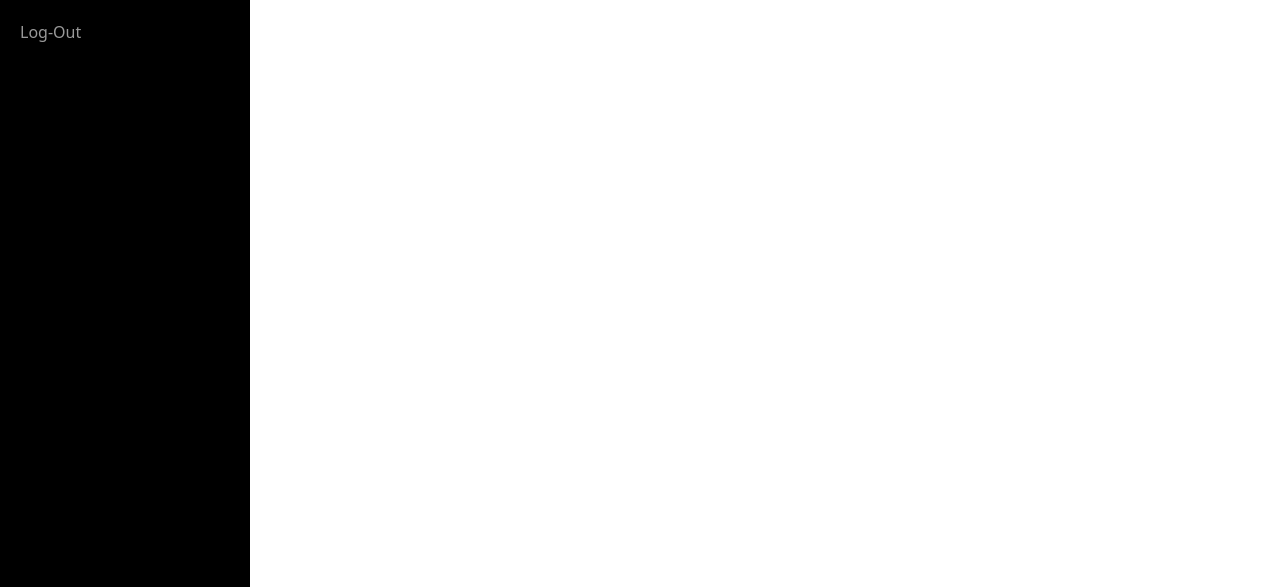
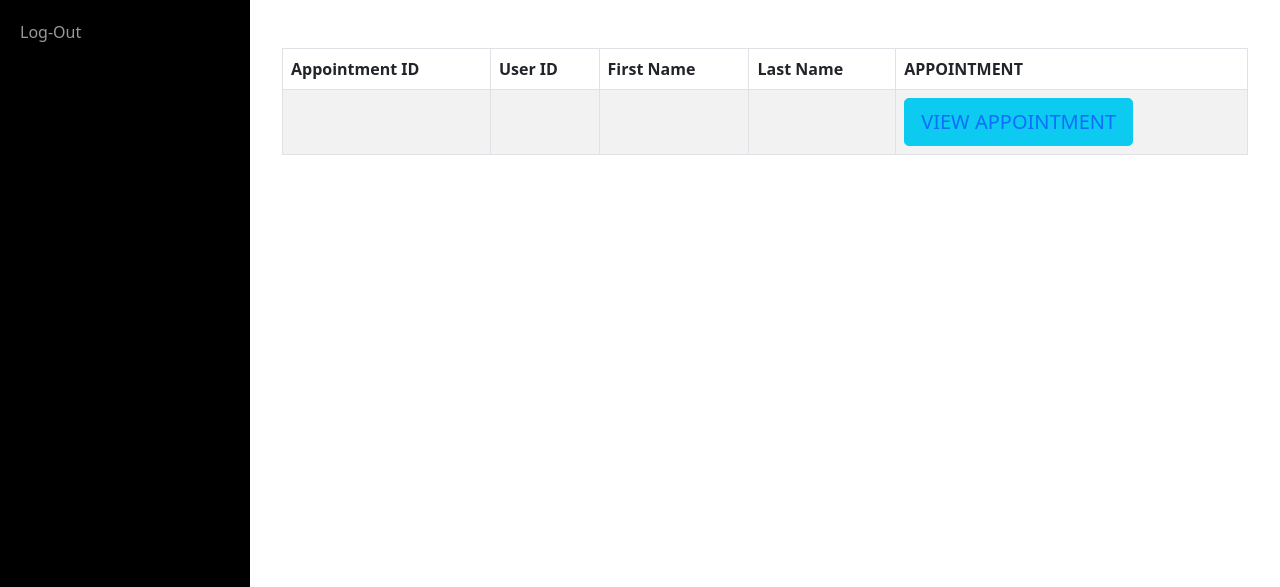
Before and after one commit to JLawrenceTamargo/VetClinicApplication, a PHP site: page /admin/adminDashboard.php in a window 1280 px wide. Shown: the part 213-800 px from the top of the page. Run offline with PHP 8.4, Linux system fonts and the light colour scheme; the visitor is signed in with stand-in values (Sample User, id 1); tables that the repository leaves empty or names only in its code hold one stand-in row (values such as "Sample post"); data that the repository does not hold is empty.

Commit message:
updated dashboard list

```diff
--- a/admin/adminDashboard.php
+++ b/admin/adminDashboard.php
@@ -118,7 +118,60 @@ if (!isset($_SESSION["SESSION_EMAIL"])) {
 
   </table>
 </div>
-        </div>
+
+
+
+
+
+<div class="bs-example container mt-5" data-example-id="striped-table">
+  <table class="table table-striped table-bordered table-hover">
+
+    <thead>
+      <tr>
+        <th>Appointment ID</th>
+        <th>User ID</th>
+        <th>First Name</th>
+        <th>Last Name</th>
+        <th>APPOINTMENT</th>
+      </tr>
+    </thead>
+    <tbody>
+    <?php
+          $sqlA3 = "SELECT * FROM appointment WHERE status='Approved' OR status='Cancelled' GROUP BY userID ORDER BY apptID";
+          $resultA3 = mysqli_query($con, $sqlA3);
+
+          while($rows = mysqli_fetch_assoc($resultA3))
+          {
+              $uid = $rows['userID'];
+   ?>
+      <tr>
+        <th scope="row"><?php echo $rows['apptID']; ?></th>
+        <td><?php echo $rows['userID']; ?> </td>
+        <td><?php echo $rows['patientFirstname']; ?></td>
+        <td><?php echo $rows['patientLastname']; ?></td>
+
+        <td><button class="btn btn-info btn-lg"><a style="text-decoration:none;" href="viewReqAppt.php?reqID=<?php echo $rows['userID']; ?>">VIEW APPOINTMENT</a></button></td>
+      </tr>
+
+
+
+
+
+      <?php } ?>
+
+    </tbody>
+
+  </table>
+</div>
+
+
+
+
+
+
+
+
+</div>
         <!-- /#page-content-wrapper -->
 
     </div>
--- a/admin/viewReqAppt.php
+++ b/admin/viewReqAppt.php
@@ -129,7 +129,7 @@ if (!isset($_SESSION["SESSION_EMAIL"])) {
     <tbody>
     <?php
 
-             $sqlA6= "SELECT * FROM appointment WHERE userID= '{$reqID}' AND status='Pending' ";
+             $sqlA6= "SELECT * FROM appointment WHERE userID= '{$reqID}' ";
              $resultA6= mysqli_query($con, $sqlA6);
 
           while($rows = mysqli_fetch_assoc($resultA6))
```
